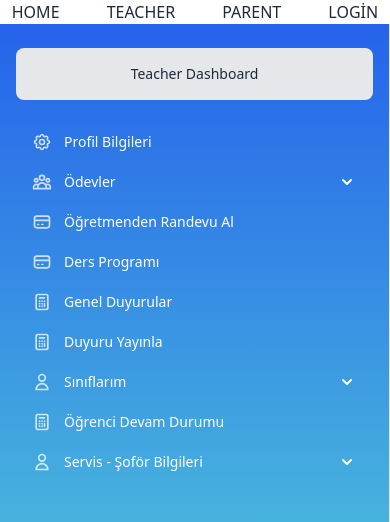
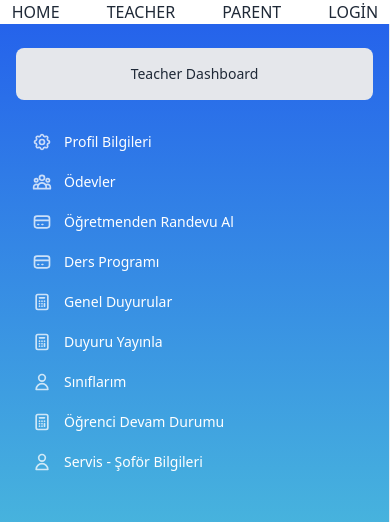
Before and after one commit to MmSARGIN/eduapp, a React (Create React App) app: page /teacher in a window 390 px wide. Shown: the top 522 px of the page. Built offline with nearby package versions, Linux system fonts and the light colour scheme.

Commit message:
dropdown

```diff
--- a/src/components/Sidebar.js
+++ b/src/components/Sidebar.js
@@ -87,7 +87,7 @@ const Sidebar = (props) => {
                         >
                             <svg
                                 xmlns="http://www.w3.org/2000/svg"
-                                className="h-5 w-5"
+                                className="h-5 hidden sm:flex w-5"
                                 viewBox="0 0 20 20"
                                 fill="currentColor"
                             >
@@ -306,7 +306,7 @@ const Sidebar = (props) => {
                         >
                             <svg
                                 xmlns="http://www.w3.org/2000/svg"
-                                className="h-5 w-5"
+                                className="h-5 hidden sm:flex w-5"
                                 viewBox="0 0 20 20"
                                 fill="currentColor"
                             >
@@ -410,7 +410,7 @@ const Sidebar = (props) => {
                 >
                     <svg
                         xmlns="http://www.w3.org/2000/svg"
-                        className="h-5 w-5 mr-3 opacity-75"
+                        className="h-5  w-5 mr-3 opacity-75"
                         fill="none"
                         viewBox="0 0 24 24"
                         stroke="currentColor"
@@ -432,7 +432,7 @@ const Sidebar = (props) => {
                     >
                         <svg
                             xmlns="http://www.w3.org/2000/svg"
-                            className="h-5 w-5 mr-3 opacity-75"
+                            className="h-5 w-5  mr-3 opacity-75"
                             fill="none"
                             viewBox="0 0 24 24"
                             stroke="currentColor"
@@ -452,7 +452,7 @@ const Sidebar = (props) => {
                         >
                             <svg
                                 xmlns="http://www.w3.org/2000/svg"
-                                className="h-5 w-5"
+                                className="h-5 hidden sm:flex w-5"
                                 viewBox="0 0 20 20"
                                 fill="currentColor"
                             >
```
